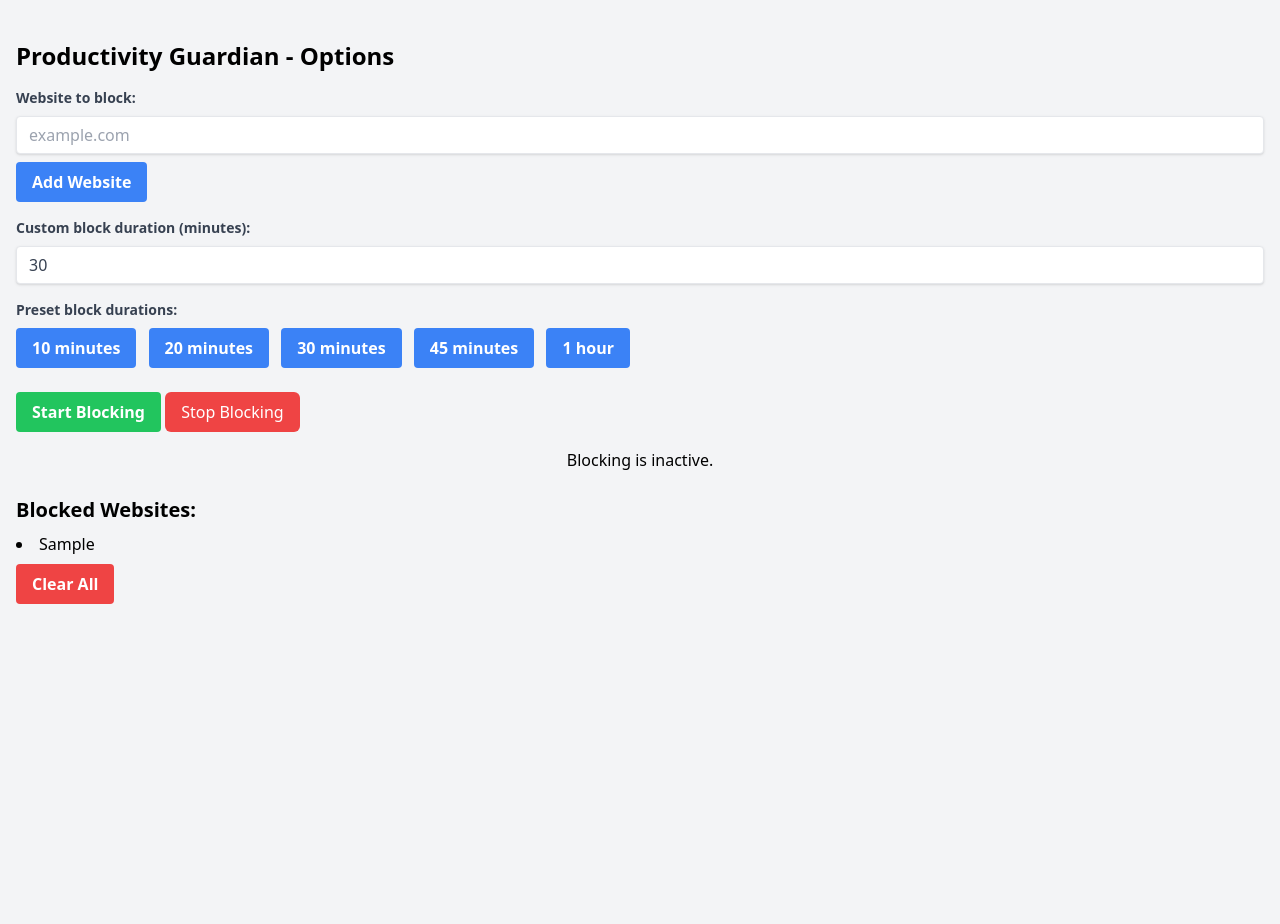
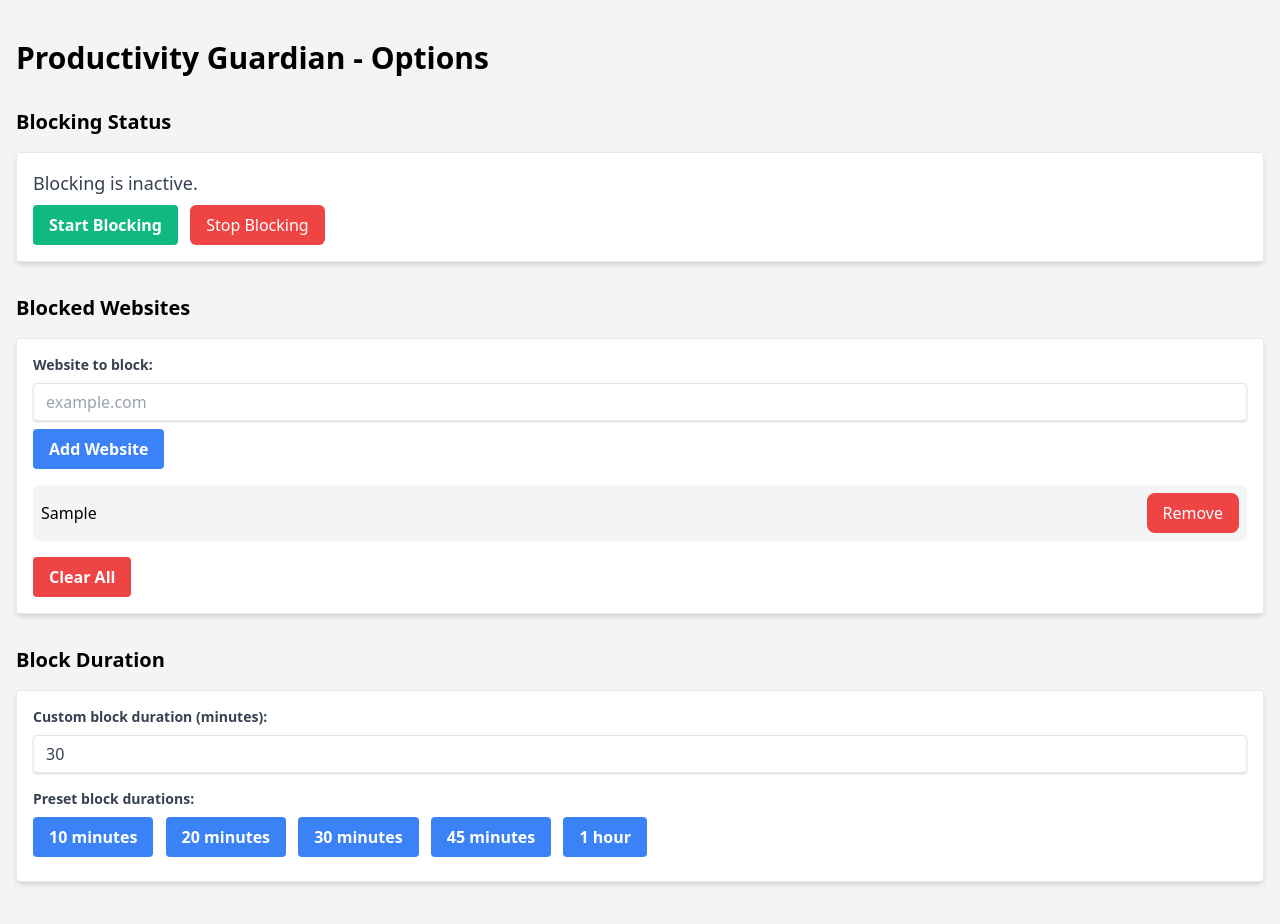
Before and after one commit to bsuper/ProductivityGuardian, a browser extension: page options.html in a window 1280 px wide. Both pictures are taken after typing "Sample" into the empty fields and a click on the button "Add Website". Before the commit the page ends 800 px from the top, so only its background shows below. Drawn offline with nearby package versions, Linux system fonts and the light colour scheme; files that its build step writes are made by us from their sources.

Commit message:
improve styling

```diff
--- a/background.js
+++ b/background.js
@@ -1,7 +1,8 @@
 chrome.runtime.onInstalled.addListener(() => {
-  chrome.storage.sync.set({ blocklist: [], blockDuration: 1800 });
+  chrome.storage.sync.set({ blocklist: [], blockDuration: 1800, isBlocking: false });
   updateBlockingRules();
 });
+
 
 chrome.runtime.onMessage.addListener((request, sender, sendResponse) => {
   if (request.action === 'startBlocking') {
--- a/options.html
+++ b/options.html
@@ -3,33 +3,42 @@
 <head>
   <meta charset="UTF-8">
   <meta name="viewport" content="width=device-width, initial-scale=1.0">
-  <link rel="stylesheet" href="dist/styles.css">
+  <link href="https://cdn.jsdelivr.net/npm/tailwindcss@2.2.16/dist/tailwind.min.css" rel="stylesheet">
   <title>Productivity Guardian - Options</title>
 </head>
 <body class="bg-gray-100">
   <div class="container mx-auto px-4 py-10">
-    <h1 class="text-2xl font-bold mb-4">Productivity Guardian - Options</h1>
+    <h1 class="text-3xl font-semibold mb-8">Productivity Guardian - Options</h1>
 
-    <div class="mb-4">
-      <label class="block text-gray-700 text-sm font-bold mb-2" for="website">
-        Website to block:
-      </label>
-      <input class="shadow appearance-none border rounded w-full py-2 px-3 text-gray-700 leading-tight focus:outline-none focus:shadow-outline" id="website" type="text" placeholder="example.com">
-      <button id="add-website" class="bg-blue-500 hover:bg-blue-700 text-white font-bold py-2 px-4 mt-2 rounded">Add Website</button>
+    <div class="mb-8">
+      <h2 class="text-xl font-semibold mb-4">Blocking Status</h2>
+      <div class="border rounded p-4 bg-white shadow-md">
+        <p id="blocking-status" class="text-lg font-medium text-gray-700">Blocking is currently disabled.</p>
+        <button id="start-blocking" class="bg-green-500 hover:bg-green-700 text-white font-bold py-2 px-4 mt-2 mr-2 rounded">Start Blocking</button>
+        <button id="stop-blocking" class="bg-red-500 hover:bg-red-700 text-white px-4 py-2 mt-2 rounded-md">Stop Blocking</button>
+      </div>
     </div>
 
-    <div class="mb-4">
-      <label class="block text-gray-700 text-sm font-bold mb-2" for="block-duration">
-        Custom block duration (minutes):
-      </label>
-      <input class="shadow appearance-none border rounded w-full py-2 px-3 text-gray-700 leading-tight focus:outline-none focus:shadow-outline" id="block-duration" type="number" min="1">
+    <div class="mb-8">
+      <h2 class="text-xl font-semibold mb-4">Blocked Websites</h2>
+      <div class="border rounded p-4 bg-white shadow-md">
+        <label class="block text-gray-700 text-sm font-bold mb-2" for="website">Website to block:</label>
+        <input class="shadow appearance-none border rounded w-full py-2 px-3 text-gray-700 leading-tight focus:outline-none focus:shadow-outline mb-2" id="website" type="text" placeholder="example.com">
+        <button id="add-website" class="bg-blue-500 hover:bg-blue-700 text-white font-bold py-2 px-4 rounded">Add Website</button>
+        <ul id="blocklist" class="divide-y divide-gray-200 mt-4 space-y-2">
+          <!-- Blocked websites will be added here with Tailwind CSS styling -->
+        </ul>
+        <button id="clear-all" class="bg-red-500 hover:bg-red-700 text-white font-bold py-2 px-4 mt-4 rounded">Clear All</button>
+      </div>
     </div>
 
-    <div class="mb-4">
-      <label class="block text-gray-700 text-sm font-bold mb-2">
-        Preset block durations:
-      </label>
-      <div>
+    <div class="mb-8">
+      <h2 class="text-xl font-semibold mb-4">Block Duration</h2>
+      <div class="border rounded p-4 bg-white shadow-md">
+        <label class="block text-gray-700 text-sm font-bold mb-2" for="block-duration">Custom block duration (minutes):</label>
+        <input class="shadow appearance-none border rounded w-full py-2 px-3 text-gray-700 leading-tight focus:outline-none focus:shadow-outline" id="block-duration" type="number" min="1">
+        <div class="mt-4">
+          <label class="block text-gray-700 text-sm font-bold mb-2">Preset block durations:</label>
           <button class="set-duration bg-blue-500 hover:bg-blue-700 text-white font-bold py-2 px-4 mr-2 mb-2 rounded" data-duration="10">10 minutes</button>
           <button class="set-duration bg-blue-500 hover:bg-blue-700 text-white font-bold py-2 px-4 mr-2 mb-2 rounded" data-duration="20">20 minutes</button>
           <button class="set-duration bg-blue-500 hover:bg-blue-700 text-white font-bold py-2 px-4 mr-2 mb-2 rounded" data-duration="30">30 minutes</button>
@@ -37,17 +46,6 @@
           <button class="set-duration bg-blue-500 hover:bg-blue-700 text-white font-bold py-2 px-4 mb-2 rounded" data-duration="60">1 hour</button>
         </div>
       </div>
-
-    <button id="start-blocking" class="bg-green-500 hover:bg-green-700 text-white font-bold py-2 px-4 rounded">Start Blocking</button>
-    <button id="stop-blocking" class="bg-red-500 text-white px-4 py-2 rounded-md">Stop Blocking</button>
-    <div id="blocking-status" class="mt-4 text-center"></div>
-
-    <div class="mt-6">
-      <h2 class="text-xl font-bold mb-2">Blocked Websites:</h2>
-      <ul id="blocklist" class="list-disc list-inside">
-        <!-- Blocked websites will be added here -->
-      </ul>
-      <button id="clear-all" class="bg-red-500 hover:bg-red-700 text-white font-bold py-2 px-4 mt-2 rounded">Clear All</button>
     </div>
   </div>
 
--- a/options.js
+++ b/options.js
@@ -14,8 +14,30 @@ document.addEventListener('DOMContentLoaded', () => {
 
     blocklist.forEach((website) => {
       const li = document.createElement('li');
+      li.className = 'bg-gray-100 p-2 rounded-lg flex justify-between items-center';
       li.textContent = website;
+
+      const removeBtn = document.createElement('button');
+      removeBtn.className = 'bg-red-500 text-white px-4 py-2 rounded-lg';
+      removeBtn.textContent = 'Remove';
+      removeBtn.addEventListener('click', () => {
+        removeFromBlocklist(website);
+      });
+
+      li.appendChild(removeBtn);
       blocklistElement.appendChild(li);
+    });
+  }
+
+  function removeFromBlocklist(website) {
+    chrome.storage.sync.get('blocklist', (result) => {
+      const blocklist = result.blocklist || [];
+      const updatedBlocklist = blocklist.filter((item) => item !== website);
+
+      chrome.storage.sync.set({ blocklist: updatedBlocklist }, () => {
+        displayBlocklist(updatedBlocklist);
+        chrome.runtime.sendMessage({ action: 'updateBlockingRules' });
+      });
     });
   }
 
```
Lines whose indentation alone changed are shown as unchanged.
